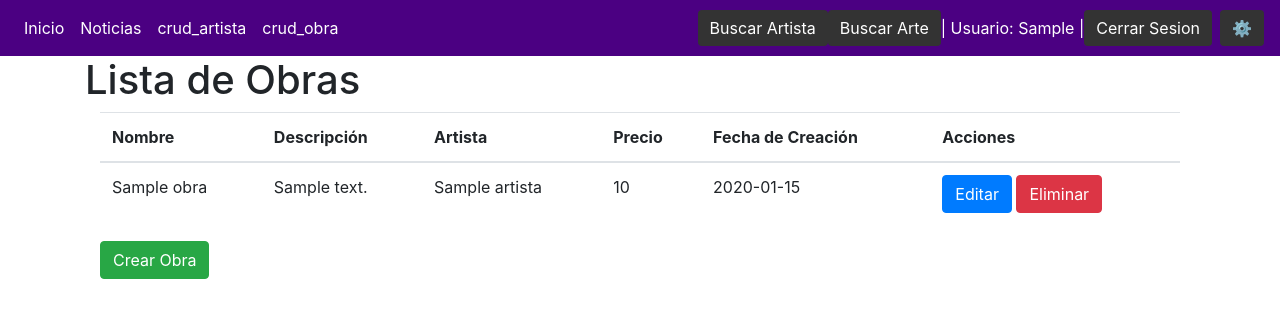
After one commit to Shouzen1/proyecto-de-das, a Django app: page /tienda/crud_obra in a window 1280 px wide. The commit adds this page. Shown: the top 318 px of the page. Run offline with Django 4.2, Linux system fonts and the light colour scheme; a user stored in the database is signed in; tables that the repository leaves empty hold one stand-in row (values such as "Sample post"); some libraries are stand-ins or nearby versions.

Commit message:
Actualicacion y finalizacion crud_artista, crud_obras y actualizacion carrito

```diff
--- a/museo/settings.py
+++ b/museo/settings.py
@@ -15,7 +15,7 @@ from pathlib import Path
 # Build paths inside the project like this: BASE_DIR / 'subdir'.
 BASE_DIR = Path(__file__).resolve().parent.parent
 
-
+LOGIN_URL = '/usuarios/login/'
 # Quick-start development settings - unsuitable for production
 # See https://docs.djangoproject.com/en/4.1/howto/deployment/checklist/
 
--- a/museo/urls.py
+++ b/museo/urls.py
@@ -16,9 +16,11 @@ Including another URLconf
 from django.contrib import admin
 from django.urls import path
 from django.urls import include
+from tienda.views import Home
 
 urlpatterns = [
     path('admin/', admin.site.urls),
     path('tienda/', include('tienda.urls') ),
     path('usuarios/', include('usuarios.urls') ),
+    path('', Home, name='home_sitio'),
 ]
--- a/templates/base.html
+++ b/templates/base.html
@@ -61,9 +61,12 @@
                 <li class="nav-item">
                     <a class="nav-link" href="#">Noticias</a>
                 </li>
-                {% if request.user.is_authenticated %}
+                {% if request.user.is_staff %}
                 <li class="nav-item">
                     <a class="nav-link" href="{% url 'crud_artista' %}">crud_artista</a>
+                </li>
+                <li class="nav-item">
+                    <a class="nav-link" href="{% url 'crud_obra' %}">crud_obra</a>
                 </li>
                 {% endif %}
             </ul>
--- a/tienda/forms.py
+++ b/tienda/forms.py
@@ -4,7 +4,7 @@ from .models import Artista, Direccion
 from django.contrib.auth.forms import UserCreationForm
 from django.contrib.auth.models import User
 
-class Obra(forms.ModelForm):
+class ObraForm(forms.ModelForm):
     class Meta:
         model = Obra
         fields = fields = ['nombre', 'descripcion', 'fecha', 'precio', 'artista']
--- a/tienda/templates/tienda/carrito.html
+++ b/tienda/templates/tienda/carrito.html
@@ -1,5 +1,5 @@
 {% extends 'base.html' %}
-{% block carrito %}
+{% block contenido %}
     <h1>Carrito de Compras</h1>
     <p>Total: ${{ carrito.total }}</p>
     <p>Estado: {{ carrito.estado }}</p>
--- /dev/null
+++ b/tienda/templates/tienda/crud_obra.html
@@ -0,0 +1,133 @@
+{% extends 'base.html' %}
+
+{% block titulo %}Obras{% endblock %}
+
+{% block contenido %}
+    <h1>Lista de Obras</h1>
+    <div class="container">
+        <table class="table">
+            <thead>
+                <tr>
+                    <th>Nombre</th>
+                    <th>Descripción</th>
+                    <th>Artista</th>
+                    <th>Precio</th>
+                    <th>Fecha de Creación</th>
+                    <th>Acciones</th>
+                </tr>
+            </thead>
+            <tbody>
+                {% for obra in obras %}
+                    <tr>
+                        <td>{{ obra.nombre }}</td>
+                        <td>{{ obra.descripcion }}</td>
+                        <td>{{ obra.artista }}</td>
+                        <td>{{ obra.precio }}</td>
+                        <td>{{ obra.fecha }}</td>
+
+                        <td>
+                            <button class="btn btn-primary" data-bs-toggle="modal" data-bs-target="#editModal{{obra.id}}">Editar</button>
+                            <button class="btn btn-danger" data-bs-toggle="modal" data-bs-target="#deleteModal{{obra.id}}" data-id="{{ obra.id }}">Eliminar</button>
+                        </td>
+                    </tr>
+
+
+
+
+
+        <!-- Modal for Editing Obra {{obra.id}}-->
+        <div class="modal fade" id="editModal{{obra.id}}" tabindex="-1" aria-labelledby="editModalLabel{{obra.id}}" aria-hidden="true">
+            <div class="modal-dialog">
+                <div class="modal-content">
+                    <form method="post" action="{% url 'crud_obra' %}">
+                        {% csrf_token %}
+                        <div class="modal-header">
+                            <h5 class="modal-title" id="editModalLabel">Editar Obra</h5>
+                            <button type="button" class="btn-close" data-bs-dismiss="modal" aria-label="Close"></button>
+                        </div>
+                        <div class="modal-body">
+                            <input type="hidden" name="obra_id" value="{{obra.id}}">
+                            {{ obra.form.as_p }}
+                        </div>
+                        <div class="modal-footer">
+                            <button type="button" class="btn btn-secondary" data-bs-dismiss="modal">Cancelar</button>
+                            <button type="submit" class="btn btn-primary" name="Editar_obra">Guardar cambios</button>
+                        </div>
+                    </form>
+                </div>
+            </div>
+        </div>
+
+        <!-- Modal for Deleting Obra -->
+        <div class="modal fade" id="deleteModal{{obra.id}}" tabindex="-1" aria-labelledby="deleteModalLabel" aria-hidden="true">
+            <div class="modal-dialog">
+                <div class="modal-content">
+                    <form method="post" action="{% url 'crud_obra' %}">
+                        {% csrf_token %}
+                        <div class="modal-header">
+                            <h5 class="modal-title" id="deleteModalLabel">Eliminar Obra</h5>
+                            <button type="button" class="btn-close" data-bs-dismiss="modal" aria-label="Close"></button>
+                        </div>
+                        <div class="modal-body">
+                            <p>¿Estás seguro de que deseas eliminar esta obra {{ obra.nombre }}?</p>
+                            <input type="hidden" name="obra_id" value="{{obra.id}}">
+                        </div>
+                        <div class="modal-footer">
+                            <button type="button" class="btn btn-secondary" data-bs-dismiss="modal">Cancelar</button>
+                            <button type="submit" class="btn btn-danger" name="Eliminar_obra">Eliminar</button>
+                        </div>
+                    </form>
+                </div>
+            </div>
+        </div>
+
+
+
+
+
+
+
+
+
+
+
+
+
+
+
+
+
+                {% endfor %}
+            </tbody>
+        </table>
+
+        <!-- Button to trigger modal for creating new Obra -->
+        <button class="btn btn-success" data-bs-toggle="modal" data-bs-target="#createModal">Crear Obra</button>
+    </div>
+        <!-- Modal for Creating Obra -->
+        <div class="modal fade" id="createModal" tabindex="-1" aria-labelledby="createModalLabel" aria-hidden="true">
+            <div class="modal-dialog">
+                <div class="modal-content">
+                    <form method="post" action="{% url 'crud_obra' %}">
+                        {% csrf_token %}
+                        <div class="modal-header">
+                            <h5 class="modal-title" id="createModalLabel">Crear Obra</h5>
+                            <button type="button" class="btn-close" data-bs-dismiss="modal" aria-label="Close"></button>
+                        </div>
+                        <div class="modal-body">
+                            {{ form.as_p }}
+                        </div>
+                        <div class="modal-footer">
+                            <button type="button" class="btn btn-secondary" data-bs-dismiss="modal">Cancelar</button>
+                            <button type="submit" class="btn btn-success" name="Crear_obra">Crear</button>
+                        </div>
+                    </form>
+                </div>
+            </div>
+        </div>
+
+
+    <!-- Bootstrap JS -->
+    <script src="https://cdn.jsdelivr.net/npm/bootstrap@5.1.3/dist/js/bootstrap.bundle.min.js" integrity="sha384-ka7Sk0Gln4gmtz2MlQnikT1wXgYsOg+OMhuP+IlRH9sENBO0LRn5q+8nbTov4+1p" crossorigin="anonymous"></script>
+
+{% endblock %}
--- a/tienda/urls.py
+++ b/tienda/urls.py
@@ -3,6 +3,7 @@ from django.urls import path
 from . import views
 
 urlpatterns = [
+    path('crud_obra', views.crud_obra, name='crud_obra'),
     path('crud_artista', views.crud_artista, name='crud_artista'),
     path('carrito/', views.carrito_view, name='carrito'),
     path('agregar_al_carrito/<int:obra_id>/', views.agregar_al_carrito, name='agregar_al_carrito'),
--- a/tienda/views.py
+++ b/tienda/views.py
@@ -1,6 +1,6 @@
 
 from django.shortcuts import render
-from .forms import ArtistaForm
+from .forms import *
 from .models import Artista
 from django.shortcuts import render, redirect
 # Create your views here.
@@ -9,14 +9,12 @@ from django.shortcuts import render, redirect, get_object_or_404
 from django.contrib.auth.decorators import login_required
 from .models import Artista, Obra, Carrito_de_Compra, Producto_Carrito
 from .forms import DireccionForm
+from django.contrib.admin.views.decorators import staff_member_required
 
+@staff_member_required(login_url='login')
 def crud_artista(request):
     if request.POST:
         print("POST")
-
-        if "obra_id" in request.POST:
-            print("La obra a editar es:", request.POST['obra_id'])
-
         if "artista_id" in request.POST:
             print("El autor a editar es:", request.POST['artista_id'])
             artista_id = request.POST['artista_id']
@@ -48,6 +46,8 @@ def crud_artista(request):
         carrito = None
 
     artistas = Artista.objects.all()
+    for artista in artistas:
+        artista.form = ArtistaForm(instance=artista)
     form = ArtistaForm()
 
     return render(request, 'tienda/crud_artista.html', {'artistas': artistas, 'carrito': carrito, 'form': form})
@@ -123,5 +123,51 @@ def realizar_pago(request):
     return render(request, 'compra.html', {'carrito': carrito})
 
 def Home(request):
-    context = {}
+    obras = Obra.objects.all()
+    context = {'obras': obras}
     return render(request, 'tienda/home.html', context)
+
+
+
+@staff_member_required(login_url='login')
+def crud_obra(request):
+
+    if request.POST:
+        print("POST")
+
+        if "obra_id" in request.POST:
+            print("La obra a editar es:", request.POST['obra_id'])
+            obra_id = request.POST['obra_id']
+            obra = get_object_or_404(Obra, id=obra_id)
+
+            if 'Editar_obra' in request.POST:
+                form = ObraForm(request.POST, instance=obra)
+                if form.is_valid():
+                    form.save()
+                    print("Lo hemos editado", obra)
+                return redirect('crud_obra')
+
+            if 'Eliminar_obra' in request.POST:
+                obra.delete()
+                print("Lo hemos eliminado", obra)
+                return redirect('crud_obra')
+
+        if 'Crear_obra' in request.POST:
+            form = ObraForm(request.POST)
+            if form.is_valid():
+                form.save()
+                print("Obra creada")
+                return redirect('crud_obra')
+
+    carrito = request.user.carritos.filter(estado="pendiente")
+    if len(carrito) > 0:
+        carrito = carrito[0]
+    else:
+        carrito = None
+
+    obras = Obra.objects.all()
+    for obra in obras:
+        obra.form = ObraForm(instance=obra)
+    form = ObraForm()
+
+    return render(request, 'tienda/crud_obra.html', {'obras': obras, 'carrito': carrito, 'form': form})
--- a/usuarios/urls.py
+++ b/usuarios/urls.py
@@ -5,5 +5,5 @@ urlpatterns = [
     path('login/', views.sign_in, name='login'),
     path('register/', views.sign_up, name='register'),
     path('logout/', views.sign_out, name='logout'),
-    path('home/', views.Home, name='home'),
+
 ]
--- a/usuarios/views.py
+++ b/usuarios/views.py
@@ -48,7 +48,3 @@ def sign_out(request):
     logout(request)
     messages.success(request, 'You have successfully logged out.')
     return redirect('home')
-
-def Home(request):
-    context = {}
-    return render(request, 'tienda/home.html', context)
```
Also changed, not shown: tienda/templates/tienda/crud_artista.html (+40 -0 lines), tienda/templates/tienda/home.html (+30 -0 lines).
